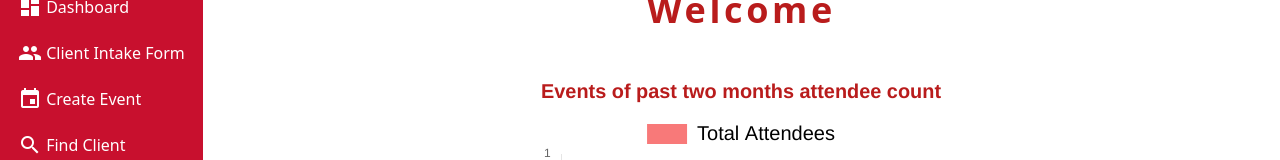
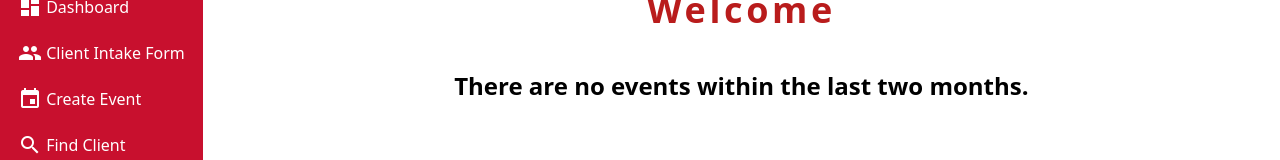
Before and after one commit to CIS-Fall-2022/project-cis_4339_project_12, a Vue app in the folder frontend/: page / in a window 1280 px wide. Shown: the part 146-306 px from the top of the page. Built offline with nearby package versions, Linux system fonts and the light colour scheme; no server answers.

Commit message:
Added watcher to switch between styles for when there is data

```diff
--- a/frontend/src/views/dashboard.vue
+++ b/frontend/src/views/dashboard.vue
@@ -3,13 +3,16 @@
     <div>
       <h1 class="font-bold text-4xl text-red-700 tracking-widest text-center mt-10">Welcome</h1>
     </div>
-    <section class="flex flex-col mt-10 mx-4">
+    <section class="flex flex-col mt-10 mx-4" v-if="hasData">
     <div class="mx-auto">
       <BarChart :chartData="chartData" :loaded="loaded" />
     </div>
     <div>
       <EventTable :eventData="eventData"/>
     </div>
+    </section>
+    <section class="mt-10">
+      <p class="font-bold text-center text-2xl" v-if="!hasData">There are no events within the last two months.</p>
     </section>
   </main>
 </template>
@@ -21,6 +24,7 @@ export default {
   components: { BarChart,EventTable },
   data() {
     return {
+      hasData: false,
       eventData: {},
       loaded: false,
       chartData: {
@@ -48,6 +52,15 @@ export default {
       this.chartData.datasets[0].data = data;
     })
     this.loaded = true;
+  },
+  watch:{
+    eventData(){
+      if (this.eventData){
+        this.hasData = true
+      }else{
+        this.hasData = false
+      }
+    }
   }
 };
 </script>
```
